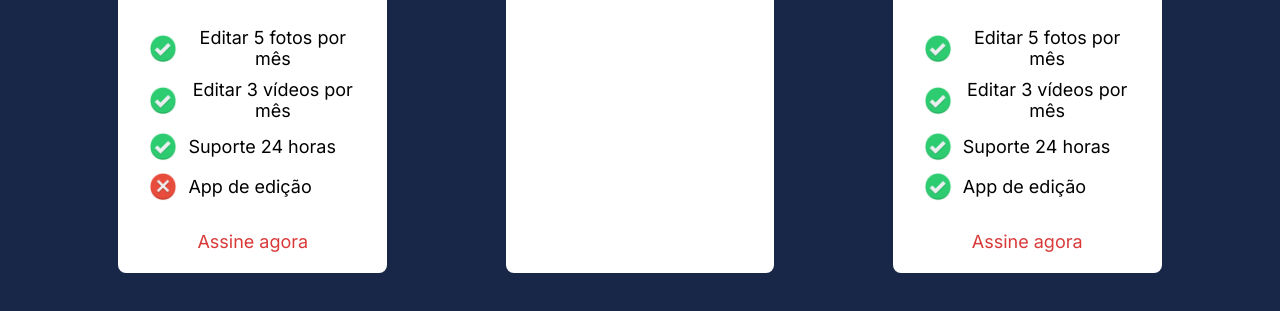
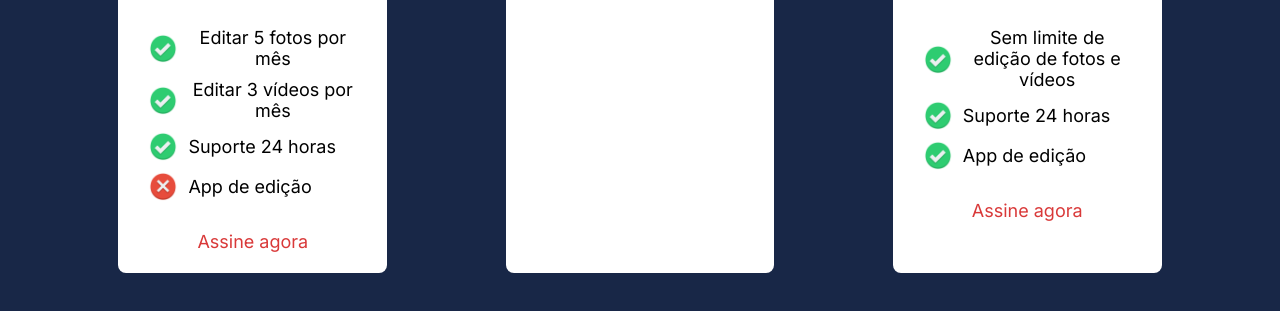
Before and after one commit to CaioAlves10/Modelo-assinaturas-tabela-de-precos-1.0, a plain HTML site: page index.html in a window 1280 px wide. Shown: the part 429-740 px from the top of the page. Drawn offline with Linux system fonts and the light colour scheme.

Commit message:
Atualização

```diff
--- a/index.html
+++ b/index.html
@@ -59,16 +59,14 @@
                 <section class="icons-texts">
                     <div class="box-icon-text">
                         <img class="iconCheck" src="img/icon-check.png" alt="Ícone check">
-                        <p>Editar 5 fotos por mês</p>
+                        <p class="justificarTexto">Sem limite de edição de fotos e vídeos</p>
                     </div>
-                    <div class="box-icon-text">
-                        <img class="iconCheck" src="img/icon-check.png" alt="Ícone check">
-                        <p>Editar 3 vídeos por mês</p>
-                    </div>
+
                     <div class="box-icon-text">
                         <img class="iconCheck" src="img/icon-check.png" alt="Ícone check">
                         <p>Suporte 24 horas</p>
                     </div>
+
                     <div class="box-icon-text">
                         <img class="iconCheck" src="img/icon-check.png" alt="Ícone check">
                         <p>App de edição</p>
@@ -81,21 +79,3 @@
     </main>
 </body>
 </html>
-
-
-<!--
-<section class="icons-text">
-                    <div class="iconsCheck">
-                        <img src="img/icon-check.png" alt="Ícone check">
-                        <img src="img/icon-check.png" alt="Ícone check">
-                        <img src="img/icon-check.png" alt="Ícone check">
-                        <img src="img/icon-error.png" alt="Ícone error">
-                    </div>
-                    <div class="pTextos">
-                        <p>Editar 5 fotos por mês</p>
-                        <p>Editar 3 vídeos por mês</p>
-                        <p>Suporte 24 horas</p>
-                        <p>App de edição</p>
-                    </div>
-                </section>
- -->
```
Also changed, not shown: style.css (+0 -38 lines).
